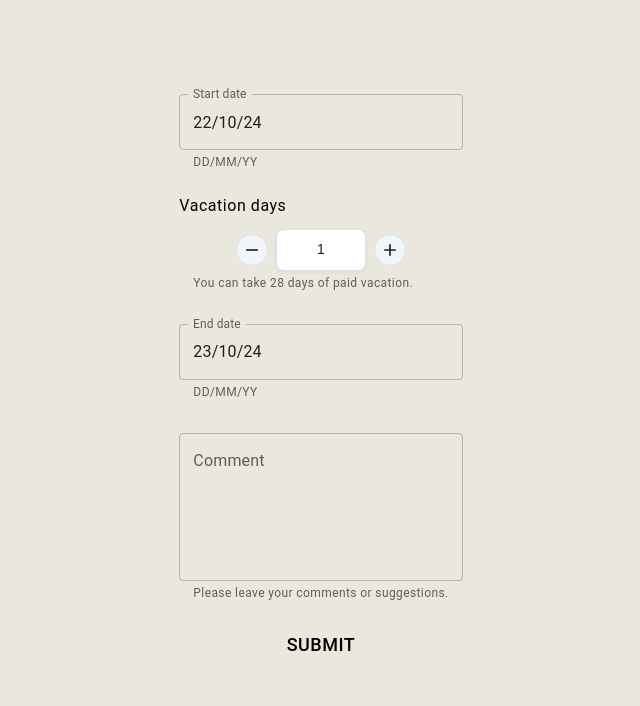
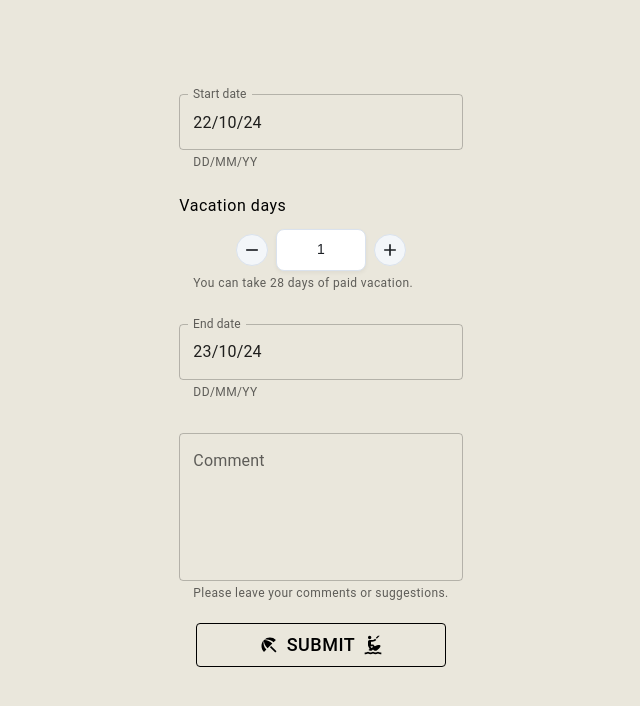
Before and after one commit to Mcclares/Vacation-Request, a React (Create React App) app: page /requestForm in a window 1280 px wide. Shown: the top 706 px of the page, without its empty margins (319-959 px from the left). Built offline with nearby package versions, Linux system fonts and the light colour scheme.

Commit message:
style(components): implement startIcon and endIcon in request form and change variant of button

```diff
--- a/src/components/RequestForm/RequestForm.js
+++ b/src/components/RequestForm/RequestForm.js
@@ -7,6 +7,9 @@ import CustomNumberInput from "../CustomNumberInput/CustomNumberInput";
 import {FieldStyle} from "./RequestFormStyle";
 import dayjs from "dayjs";
 import CustomButton from "../Button/СustomButton";
+import BeachAccessIcon from '@mui/icons-material/BeachAccess';
+import KiteSurfingIcon from '@mui/icons-material/Kitesurfing';
+
 import useCalculateVacationDays from "../../hooks/useCalculateVacationDays";
 import useCalculateEndDate from "../../hooks/useCalculateEndDate";
 
@@ -173,7 +176,7 @@ export default function RequestForm() {
                     helperText="Please leave your comments or suggestions."
                     sx={FieldStyle}
                    />
-                <CustomButton name="Submit" onClick={handleSubmit} isError={isErrorInDates}/>
+                <CustomButton name="Submit" onClick={handleSubmit} isError={isErrorInDates} variant="outlined" startIcon={<BeachAccessIcon/>} endIcon={<KiteSurfingIcon/>}/>
 
             </FormControl>
 
```
